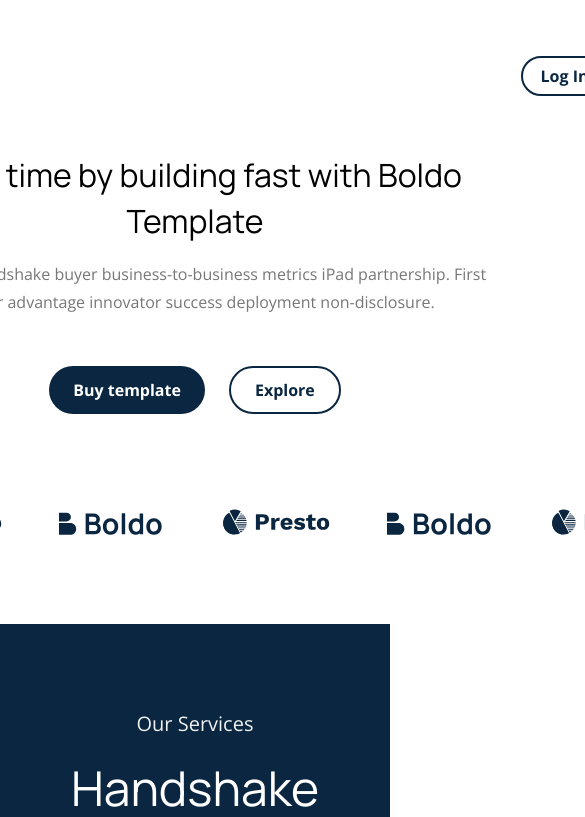
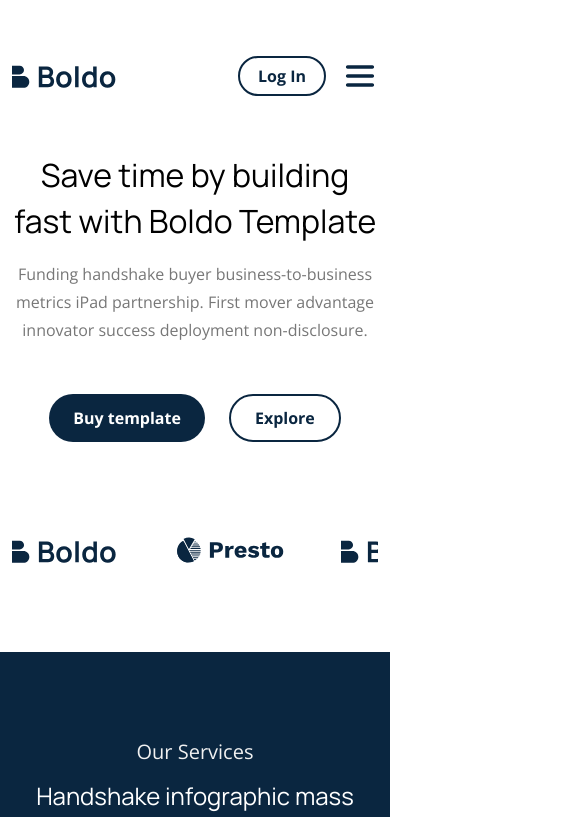
Before and after one commit to IgboPharaoh/prestmit-task, a React (Create React App) app: page / in a window 390 px wide. Shown: the top 817 px of the page, 585 px wide, since content can reach past the window. Built offline with nearby package versions, Linux system fonts and the light colour scheme.

Commit message:
add all round responsive styles

```diff
--- a/src/App.css
+++ b/src/App.css
@@ -11,6 +11,31 @@
     align-items: center;
     justify-content: center;
 }
+
 .pageWrapper {
-    width: 1200px;
+    max-width: 1200px;
+    width: 100%;
 }
+
+.mobileMenuWrapper {
+    display: none;
+    z-index: 100;
+}
+
+@media (max-width: 1260px) {
+    .pageWrapper {
+        padding: 0px 56px;
+    }
+}
+
+@media (max-width: 900px) {
+    .pageWrapper {
+        padding: 0px 32px;
+    }
+}
+
+@media (max-width: 590px) {
+    .pageWrapper {
+        padding: 0px 12px;
+    }
+}
--- a/src/index.css
+++ b/src/index.css
@@ -2,6 +2,7 @@
 
 :root {
     --dark-blue: #0a2640;
+    --primary-dark-blue: #1C3D5B;
     --dark-blue-drop: rgba(10, 38, 64, 0.8);
     --green: #65e4a3;
     --light-green: #009d10;
@@ -17,10 +18,15 @@
     --box-shadow: 0px 4px 32px 0px rgba(0, 0, 0, 0.08);
 }
 
-body {
+body,
+html,
+section,
+div,
+input span {
     margin: 0;
     padding: 0;
     box-sizing: border-box;
+    vertical-align: baseline;
     font-family: 'Manrope', sans-serif;
     font-family: 'Open Sans', sans-serif;
     -webkit-font-smoothing: antialiased;
@@ -43,3 +49,24 @@ p {
 code {
     font-family: source-code-pro, Menlo, Monaco, Consolas, 'Courier New', monospace;
 }
+
+@media (max-width: 1260px) {
+    h1 {
+        font-size: 42px;
+        line-height: 60px;
+    }
+}
+
+@media (max-width: 900px) {
+    h1 {
+        font-size: 32px;
+        line-height: 42px;
+    }
+}
+
+@media (max-width: 550px) {
+    h1 {
+        font-size: 24px;
+        line-height: 32px;
+    }
+}
```
